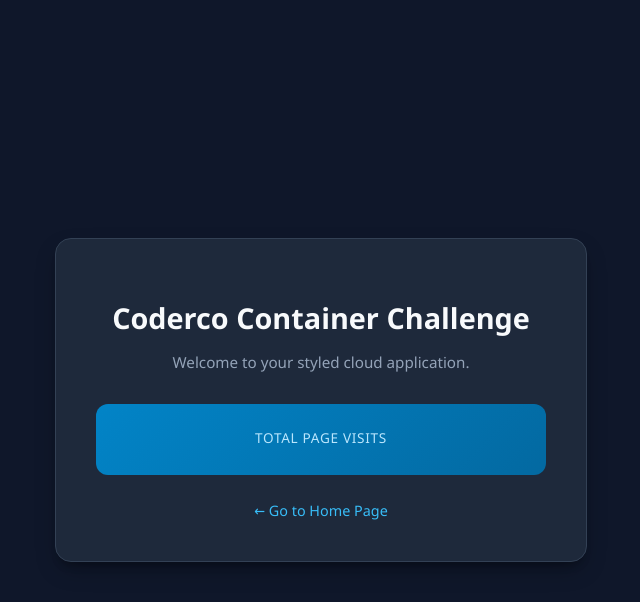
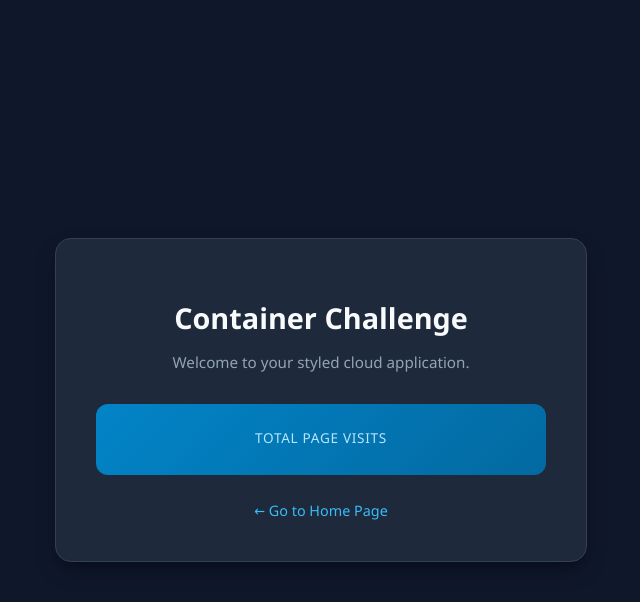
Before and after one commit to abdijalilimam/devops-learning, a Flask app: template Docker/coderco-challenge/templates/index.html in a window 1280 px wide. Shown: the top 602 px of the page, without its empty margins (319-959 px from the left). Run offline with Flask 3, Linux system fonts and the light colour scheme; the template is opened without the code that fills it, so the values that code supplies are empty; some libraries are stand-ins or nearby versions.

Commit message:
full fix

```diff
--- a/Docker/coderco-challenge/templates/index.html
+++ b/Docker/coderco-challenge/templates/index.html
@@ -86,7 +86,7 @@
 <body>
 
     <div class="container">
-        <h1>Coderco Container Challenge</h1>
+        <h1>Container Challenge</h1>
         <p class="subtitle">Welcome to your styled cloud application.</p>
 
         <div class="counter-box">
```
